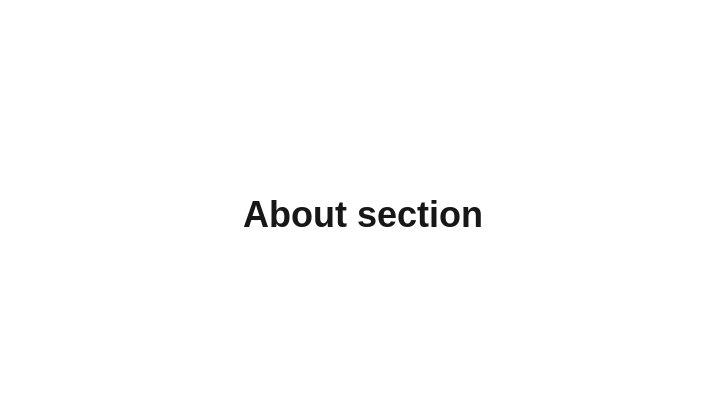
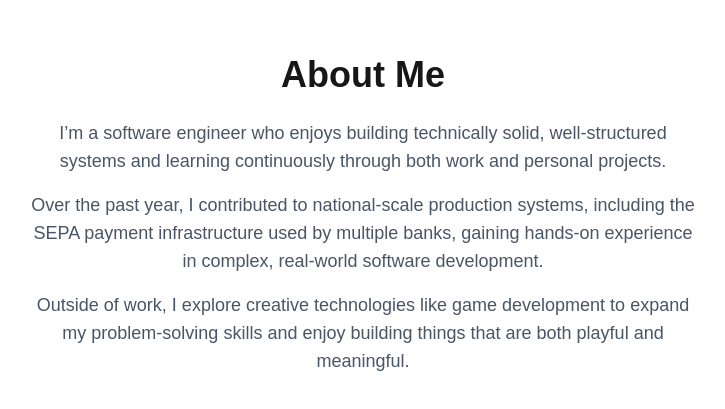
Before and after one commit to majaxpan/portfolio, a Next.js app: page / in a window 1280 px wide. Shown: the part 985-1394 px from the top of the page, without its empty margins (277-1002 px from the left). Built offline with nearby package versions, Linux system fonts and the light colour scheme.

Commit message:
add About section structure and placeholder text

```diff
--- a/app/components/About.tsx
+++ b/app/components/About.tsx
@@ -1,7 +1,24 @@
 export default function About() {
-    return (
-        <section className="min-h-screen flex items-center justify-center">
-            <h1 className="text-4xl font-bold">About section</h1>
-        </section>
-    )
+  return (
+    <section className="min-h-screen flex flex-col justify-center items-center text-center px-6">
+      <h2 className="text-4xl font-bold mb-6">About Me</h2>
+
+      <p className="text-lg text-gray-600 max-w-2xl mb-4">
+        I’m a software engineer who enjoys building technically solid,
+        well-structured systems and learning continuously through both work and
+        personal projects.
+      </p>
+
+      <p className="text-lg text-gray-600 max-w-2xl mb-4">
+        Over the past year, I contributed to national-scale production systems, including the
+        SEPA payment infrastructure used by multiple banks, gaining hands-on experience
+        in complex, real-world software development.
+      </p>
+
+      <p className="text-lg text-gray-600 max-w-2xl">
+        Outside of work, I explore creative technologies like game development to expand my
+        problem-solving skills and enjoy building things that are both playful and meaningful.
+      </p>
+    </section>
+  );
 }
```
